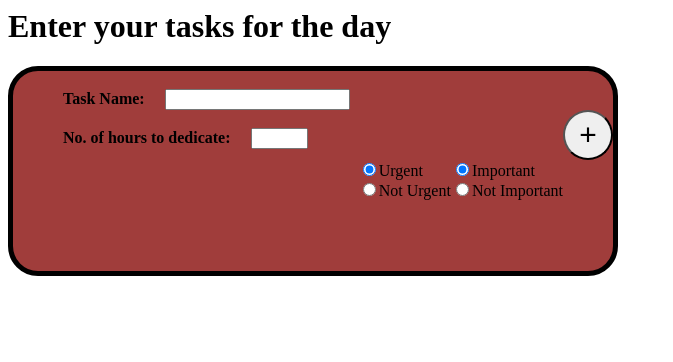
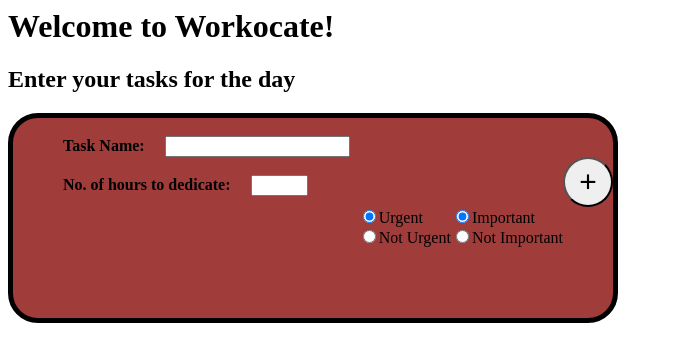
Before and after one commit to CinnamonHoneyToast/workocate, a Flask app: page / in a window 1280 px wide. Shown: the top 362 px of the page, without its empty margins (0-673 px from the left). Run offline with Flask 2, Linux system fonts and the light colour scheme.

Commit message:
Changes in Home File

```diff
--- a/src/site/templates/home.html
+++ b/src/site/templates/home.html
@@ -1,7 +1,8 @@
 <html>
 <head>
     <title> Home Page</title>
-    <h1>Enter your tasks for the day</h1>
+    <h1>Welcome to Workocate!</h1>
+    <h2>Enter your tasks for the day</h2>
 </head>
 <body>
 	<form>
```
